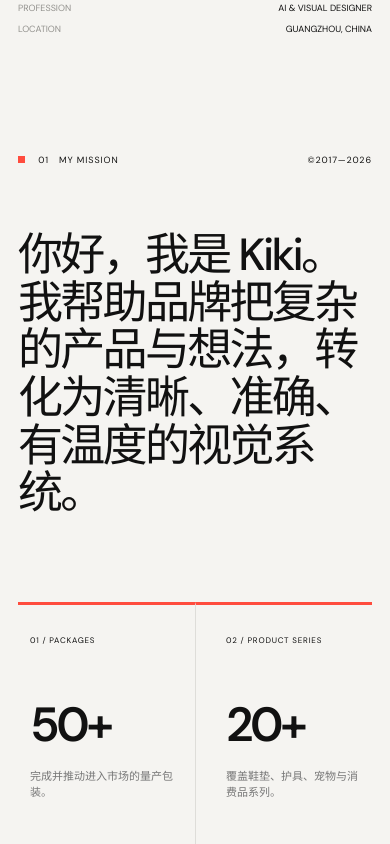
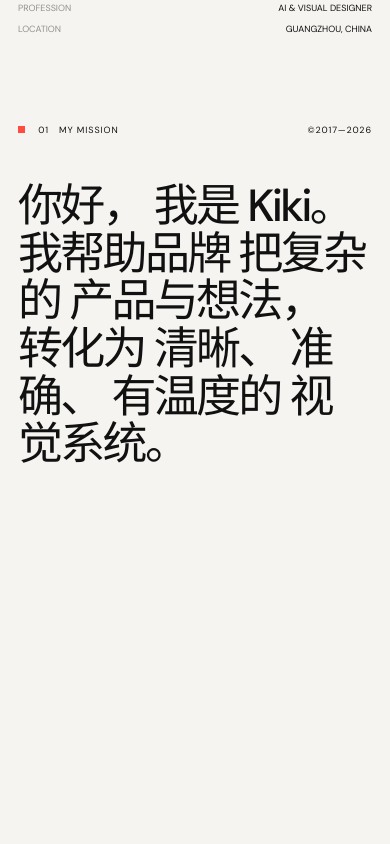
Before and after one commit to 1461760450-boop/zhuzi-design-space, a React (Vite) app: page / in a window 390 px wide. Shown: the part 1500-2344 px from the top of the page. Built offline with nearby package versions, Linux system fonts and the light colour scheme; the HTML template or start-up script is replaced by a standard one.

Commit message:
Rebuild mission interaction as long sticky scroll stage

```diff
--- a/src/App.tsx
+++ b/src/App.tsx
@@ -26,16 +26,17 @@ const process = [
 ]
 
 function MissionStatement() {
-  const ref = useRef<HTMLHeadingElement>(null)
+  const stageRef = useRef<HTMLDivElement>(null)
   const [active, setActive] = useState(0)
   const phrases = ['你好，', '我是 Kiki。', '我帮助品牌', '把复杂的', '产品与想法，', '转化为', '清晰、', '准确、', '有温度的', '视觉系统。']
   useEffect(() => {
     let frame = 0
     const update = () => {
       frame = 0
-      const rect = ref.current?.getBoundingClientRect()
+      const rect = stageRef.current?.getBoundingClientRect()
       if (!rect) return
-      const progress = Math.max(0, Math.min(1, (window.innerHeight * .78 - rect.top) / (window.innerHeight * .58)))
+      const travel = Math.max(rect.height - window.innerHeight, 1)
+      const progress = Math.max(0, Math.min(1, (window.innerHeight * .16 - rect.top) / travel))
       setActive(Math.ceil(progress * phrases.length))
     }
     const onScroll = () => { if (!frame) frame = requestAnimationFrame(update) }
@@ -43,7 +44,9 @@ function MissionStatement() {
     window.addEventListener('scroll', onScroll, { passive: true })
     return () => { window.removeEventListener('scroll', onScroll); if (frame) cancelAnimationFrame(frame) }
   }, [])
-  return <h2 className="mission-statement" ref={ref}>{phrases.map((phrase, index) => <span className={index < active ? 'lit' : ''} key={phrase}>{phrase}</span>)}</h2>
+  return <div className="mission-statement-stage" ref={stageRef}>
+    <h2 className="mission-statement">{phrases.map((phrase, index) => <span className={index < active ? 'lit' : ''} key={phrase}>{phrase}</span>)}</h2>
+  </div>
 }
 
 function CountUp({ value, suffix = '' }: { value: number, suffix?: string }) {
@@ -89,7 +92,7 @@ export default function App() {
 
   useEffect(() => {
     const root = document.documentElement
-    const animated = document.querySelectorAll('.section-head, .profile-card, .mission-copy, .metric-grid article, .case-row, .skill-list article, .process-grid article, .contact-row')
+    const animated = document.querySelectorAll('.section-head, .profile-card, .metric-grid article, .case-row, .skill-list article, .process-grid article, .contact-row')
     animated.forEach((element, index) => {
       element.classList.add('scroll-reveal')
       ;(element as HTMLElement).style.setProperty('--reveal-delay', `${Math.min(index % 5, 4) * 65}ms`)
--- a/src/index.css
+++ b/src/index.css
@@ -60,14 +60,15 @@
 .expertise-strip{height:82px;display:grid;grid-template-columns:repeat(8,1fr);border-top:1px solid var(--line);border-bottom:1px solid var(--line);background:#f5f4f1;overflow:hidden}
 .expertise-strip span{display:flex;align-items:center;justify-content:center;gap:8px;border-right:1px solid var(--line);font-size:9px;font-weight:600;white-space:nowrap}
 .expertise-strip b{font-size:7px;color:var(--red);font-weight:500}
-.mission{grid-template-columns:repeat(4,1fr);align-items:start;min-height:1750px;position:relative}
+.mission{grid-template-columns:repeat(4,1fr);align-items:start;position:relative}
 .profile-card{grid-column:1;margin:70px 0 70px 4vw;position:sticky;top:22px;align-self:start}
 .profile-art.profile-placeholder{height:390px;background:#d9d6cf;display:flex;align-items:center;justify-content:center}
 .profile-art.profile-placeholder:before,.profile-art.profile-placeholder:after{display:none}
 .profile-art.profile-placeholder span{font-size:10px;letter-spacing:.18em;color:#aaa6a0}
 .profile-art.profile-placeholder i{font-size:8px;color:#aaa6a0}
-.mission-copy{grid-column:3/5;padding:70px 4vw 100px 0}
-.mission-copy h2{font-size:clamp(45px,4.7vw,80px);margin:65px 0 85px}
+.mission-copy{grid-column:3/5;padding:0 4vw 100px 0}
+.mission-statement-stage{height:210vh;min-height:1800px;padding-top:1px}
+.mission-copy h2{font-size:clamp(45px,4.7vw,80px);margin:0;position:sticky;top:14vh;padding-top:65px}
 .metric-grid article{min-height:310px;padding:26px 30px 45px;border-top:3px solid var(--red)}
 .metric-grid article:nth-child(even){padding-left:30px}
 .metric-grid article:nth-child(2){margin-top:70px}
@@ -77,8 +78,9 @@
 .mission-next small{font-size:8px;letter-spacing:.1em}.mission-next small i{width:6px;height:6px;background:var(--red);display:inline-block;margin-right:8px}
 .mission-next strong{display:block;font-size:76px;line-height:.7;letter-spacing:-.065em;margin:65px 0 50px}
 .mission-next p{font-size:10px;line-height:1.25}
-.mission-statement span{color:#cbc9c4;transition:color .38s ease;will-change:color}
+.mission-statement span{color:#cbc9c4;transition:color .28s linear;will-change:color}
 .mission-statement span.lit{color:#111}
+.mission-statement span:after{content:" "}
 .metric-grid article{position:relative;overflow:hidden}
 .metric-grid article:before{content:"";position:absolute;left:0;right:0;top:-3px;height:3px;background:var(--red);transform:scaleX(0);transform-origin:left;transition:transform 1.05s cubic-bezier(.16,1,.3,1) var(--reveal-delay,0ms)}
 .metric-grid article.in-view:before{transform:scaleX(1)}
@@ -89,6 +91,6 @@
 @media(max-width:900px){
   .expertise-strip{height:65px;grid-template-columns:repeat(4,1fr)}.expertise-strip span:nth-child(n+5){display:none}
   .mission{display:block;min-height:0}.profile-card{position:relative;top:auto;margin:60px 18px}.profile-art.profile-placeholder{height:430px}
-  .mission-copy{padding:30px 18px 80px}.metric-grid article{min-height:250px;padding:22px 12px}.metric-grid article:nth-child(2),.metric-grid article:nth-child(3){margin-top:0}
+  .mission-copy{padding:0 18px 80px}.mission-statement-stage{height:170vh;min-height:1100px}.mission-copy h2{top:10vh;padding-top:45px}.metric-grid article{min-height:250px;padding:22px 12px}.metric-grid article:nth-child(2),.metric-grid article:nth-child(3){margin-top:0}
   .metric-grid strong{font-size:48px;margin-top:45px}.mission-next{width:100%;margin-top:75px}.mission-next strong{font-size:62px}
 }
```
